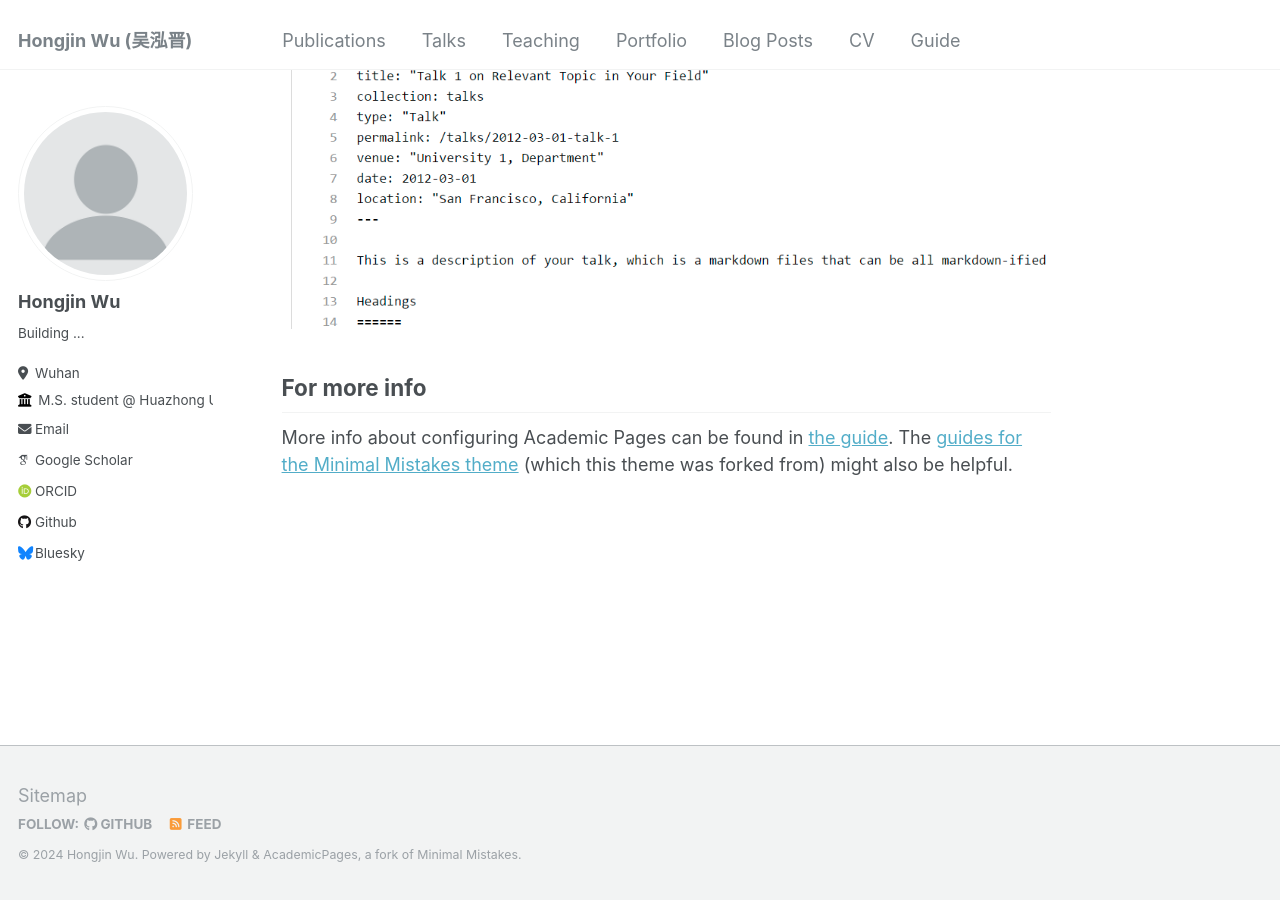
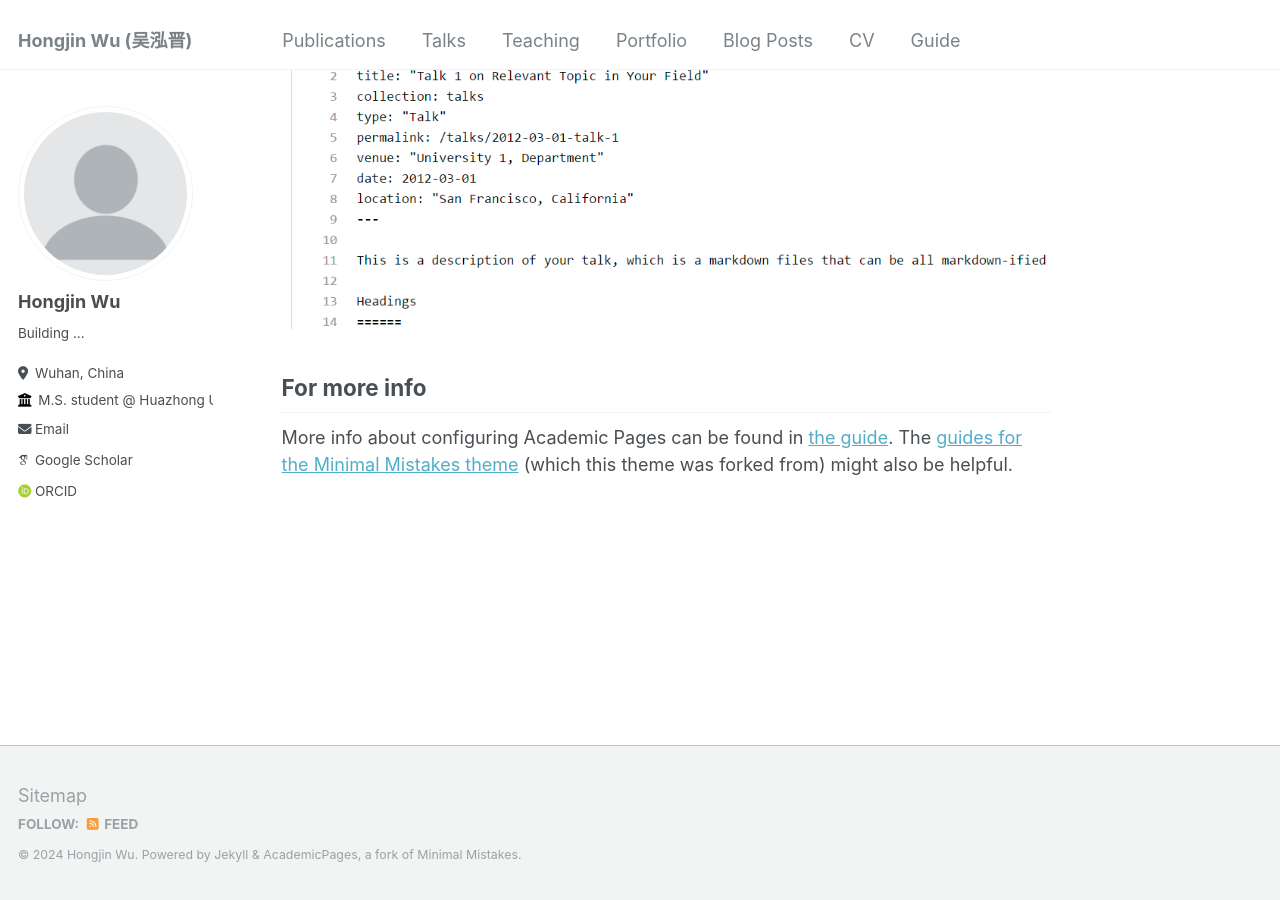
Before and after one commit to whjdark/whjdark.github.io, a Jekyll site: the page built from _pages/about.md, in a window 1280 px wide and 900 px high, scrolled down 2660 px. Built offline with Jekyll 4.4.1, drawn with Linux system fonts in a browser that asks for light colours; some web fonts are replaced; part of the change alters nothing that is shown.

Commit message:
Update _config.yml

```diff
--- a/_config.yml
+++ b/_config.yml
@@ -11,10 +11,10 @@ locale                   : "en-US"
 title                    : "Hongjin Wu (吴泓晋)"
 title_separator          : "-"
 name                     : &name "Hongjin Wu"
-description              : &description "personal description"
-url                      : https://github.com/whjdark # the base hostname & protocol for your site e.g. "https://mmistakes.github.io"
+description              : &description "Building ... "
+url                      : https://whjdark.github.io # the base hostname & protocol for your site e.g. "https://mmistakes.github.io"
 baseurl                  : "" # the subpath of your site, e.g. "/blog"
-repository               : ""
+repository               : "whjdark/whjdark.github.io"
 
 # Site Author - The following control what appear as part of the author content on the side bar.
 #               If a field is blank the icon and link will not appear, otherwise it will be shown.
@@ -25,7 +25,7 @@ author:
   name             : "Hongjin Wu"
   pronouns         : # example: "she/her"
   bio              : "Building ... "
-  location         : "Wuhan"
+  location         : "Wuhan, China"
   employer         : "M.S. student @ Huazhong University of Science & Technology"
   uri              : # URL
   email            : "wuhongjin@hust.edu.cn"
@@ -43,12 +43,12 @@ author:
   bitbucket        : # Username - Update with your username on the site
   codepen          : # Username
   dribbble         : # Username
-  github           : "academicpages"
+  github           : # Username
   kaggle           : # Username
   stackoverflow    : # User number or user number and name (i.e., use "1" or "1/jeff-atwood")
 
   # Social media
-  bluesky          : "bsky.app" # Replace this with you Bluesky username
+  bluesky          : # Username # Replace this with you Bluesky username
   facebook         : # Username
   flickr           : # Username
   foursquare       : # Username
```
